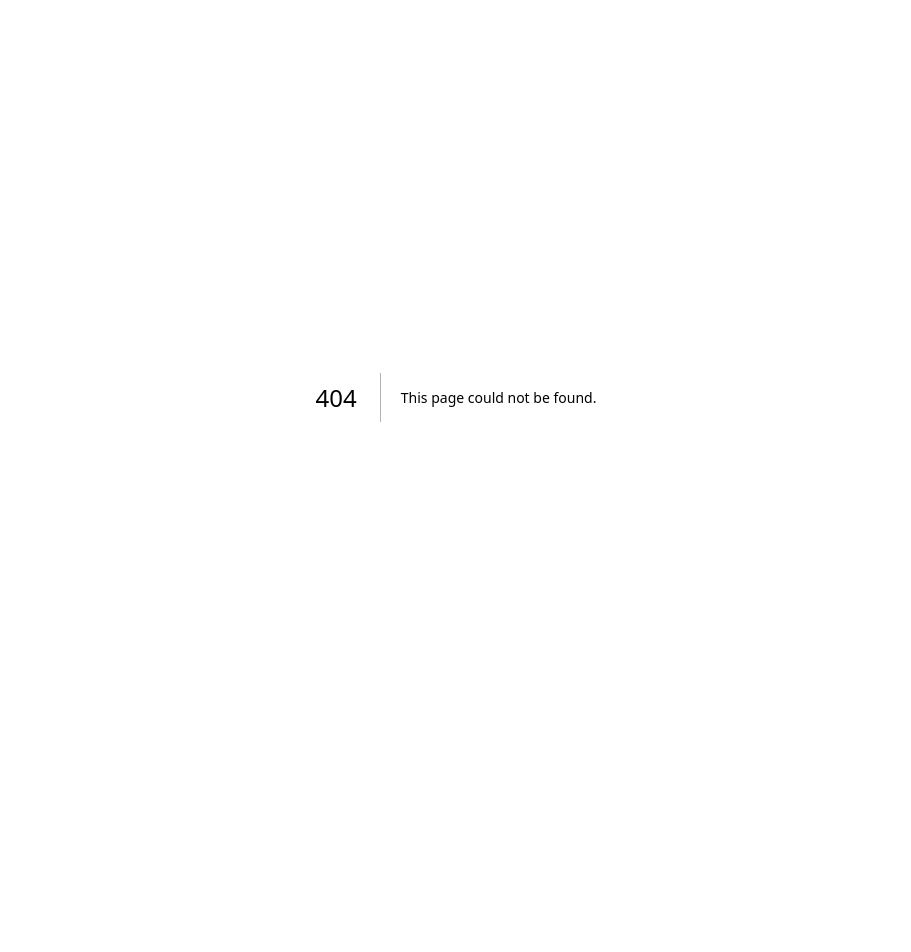
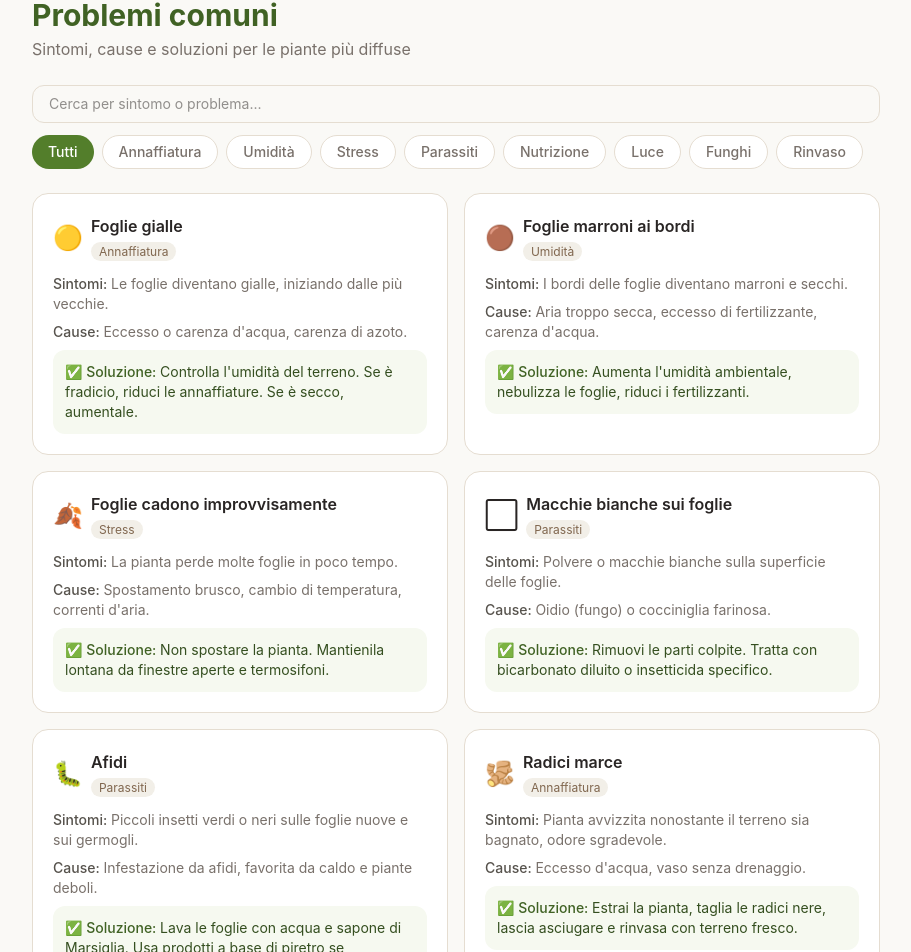
Before and after one commit to Muschio07/ai-garden-planner, a Next.js app: page /problems in a window 1280 px wide. Before the commit this address had no page. Shown: the part 100-1052 px from the top of the page, without its empty margins (184-1095 px from the left). Before the commit the page ends 929 px from the top, so only its background shows below. Built offline with nearby package versions, Linux system fonts and the light colour scheme.

Commit message:
feat: add problems page with search and category filter

```diff
--- /dev/null
+++ b/src/app/problems/data.ts
@@ -0,0 +1,149 @@
+export type Problem = {
+  id: string;
+  name: string;
+  category: string;
+  symptoms: string;
+  causes: string;
+  solution: string;
+  emoji: string;
+};
+
+export const problems: Problem[] = [
+  {
+    id: "1",
+    name: "Foglie gialle",
+    category: "Annaffiatura",
+    emoji: "🟡",
+    symptoms: "Le foglie diventano gialle, iniziando dalle più vecchie.",
+    causes: "Eccesso o carenza d'acqua, carenza di azoto.",
+    solution: "Controlla l'umidità del terreno. Se è fradicio, riduci le annaffiature. Se è secco, aumentale.",
+  },
+  {
+    id: "2",
+    name: "Foglie marroni ai bordi",
+    category: "Umidità",
+    emoji: "🟤",
+    symptoms: "I bordi delle foglie diventano marroni e secchi.",
+    causes: "Aria troppo secca, eccesso di fertilizzante, carenza d'acqua.",
+    solution: "Aumenta l'umidità ambientale, nebulizza le foglie, riduci i fertilizzanti.",
+  },
+  {
+    id: "3",
+    name: "Foglie cadono improvvisamente",
+    category: "Stress",
+    emoji: "🍂",
+    symptoms: "La pianta perde molte foglie in poco tempo.",
+    causes: "Spostamento brusco, cambio di temperatura, correnti d'aria.",
+    solution: "Non spostare la pianta. Mantienila lontana da finestre aperte e termosifoni.",
+  },
+  {
+    id: "4",
+    name: "Macchie bianche sui foglie",
+    category: "Parassiti",
+    emoji: "⬜",
+    symptoms: "Polvere o macchie bianche sulla superficie delle foglie.",
+    causes: "Oidio (fungo) o cocciniglia farinosa.",
+    solution: "Rimuovi le parti colpite. Tratta con bicarbonato diluito o insetticida specifico.",
+  },
+  {
+    id: "5",
+    name: "Afidi",
+    category: "Parassiti",
+    emoji: "🐛",
+    symptoms: "Piccoli insetti verdi o neri sulle foglie nuove e sui germogli.",
+    causes: "Infestazione da afidi, favorita da caldo e piante deboli.",
+    solution: "Lava le foglie con acqua e sapone di Marsiglia. Usa prodotti a base di piretro se necessario.",
+  },
+  {
+    id: "6",
+    name: "Radici marce",
+    category: "Annaffiatura",
+    emoji: "🫚",
+    symptoms: "Pianta avvizzita nonostante il terreno sia bagnato, odore sgradevole.",
+    causes: "Eccesso d'acqua, vaso senza drenaggio.",
+    solution: "Estrai la pianta, taglia le radici nere, lascia asciugare e rinvasa con terreno fresco.",
+  },
+  {
+    id: "7",
+    name: "Foglie raggrinzite",
+    category: "Annaffiatura",
+    emoji: "🥀",
+    symptoms: "Le foglie si arricciano o raggrinziscono.",
+    causes: "Carenza d'acqua o caldo eccessivo.",
+    solution: "Annaffia con regolarità e sposta la pianta lontano da fonti di calore diretto.",
+  },
+  {
+    id: "8",
+    name: "Crescita lenta o bloccata",
+    category: "Nutrizione",
+    emoji: "🐢",
+    symptoms: "La pianta non cresce o cresce pochissimo.",
+    causes: "Carenza di nutrienti, vaso troppo piccolo, poca luce.",
+    solution: "Fertilizza nella stagione giusta, considera il rinvaso e verifica l'esposizione alla luce.",
+  },
+  {
+    id: "9",
+    name: "Ragnatele sottili",
+    category: "Parassiti",
+    emoji: "🕷️",
+    symptoms: "Sottili fili simili a ragnatele tra le foglie, puntini chiari.",
+    causes: "Acaro ragnetto rosso, favorito da caldo e aria secca.",
+    solution: "Aumenta l'umidità, nebulizza le foglie, tratta con acaricida specifico.",
+  },
+  {
+    id: "10",
+    name: "Foglie pallide o decolorate",
+    category: "Luce",
+    emoji: "🌫️",
+    symptoms: "Le foglie perdono colore e diventano verde pallido o giallastre.",
+    causes: "Troppa poca luce.",
+    solution: "Sposta la pianta in un posto più luminoso, evitando però il sole diretto se non tollerato.",
+  },
+  {
+    id: "11",
+    name: "Foglie bruciate",
+    category: "Luce",
+    emoji: "🔥",
+    symptoms: "Macchie marroni o biancastre secche sulle foglie, soprattutto in estate.",
+    causes: "Esposizione diretta al sole nelle ore più calde.",
+    solution: "Sposta la pianta o usa una tenda ombreggiante nelle ore centrali della giornata.",
+  },
+  {
+    id: "12",
+    name: "Muffa sul terreno",
+    category: "Funghi",
+    emoji: "🍄",
+    symptoms: "Strato bianco o grigio sulla superficie del terreno.",
+    causes: "Eccesso di umidità, scarsa ventilazione.",
+    solution: "Rimuovi lo strato superficiale, riduci le annaffiature e migliora la ventilazione.",
+  },
+  {
+    id: "13",
+    name: "Pianta che si inclina",
+    category: "Luce",
+    emoji: "↗️",
+    symptoms: "La pianta cresce storta verso una direzione.",
+    causes: "Luce proveniente da un solo lato.",
+    solution: "Ruota il vaso di 180° ogni settimana per favorire una crescita uniforme.",
+  },
+  {
+    id: "14",
+    name: "Vaso troppo piccolo",
+    category: "Rinvaso",
+    emoji: "🪴",
+    symptoms: "Radici che escono dai fori, terreno che si asciuga troppo in fretta.",
+    causes: "La pianta ha superato le dimensioni del vaso.",
+    solution: "Rinvasa in un vaso 2-3 cm più grande con terreno fresco.",
+  },
+  {
+    id: "15",
+    name: "Cocciniglie",
+    category: "Parassiti",
+    emoji: "🔴",
+    symptoms: "Piccole macchie marroni o bianche attaccate a foglie e steli.",
+    causes: "Infestazione da cocciniglie, favorita da ambienti caldi e secchi.",
+    solution: "Rimuovi manualmente con un cotton fioc imbevuto di alcol, poi tratta con olio di neem.",
+  },
+];
+
+export const categories = [...new Set(problems.map((p) => p.category))];
--- /dev/null
+++ b/src/app/problems/page.tsx
@@ -0,0 +1,96 @@
+"use client";
+
+import { useState } from "react";
+import { problems, categories } from "./data";
+
+export default function ProblemsPage() {
+  const [filter, setFilter] = useState("Tutti");
+  const [search, setSearch] = useState("");
+
+  const filtered = problems.filter((p) => {
+    const matchCategory = filter === "Tutti" || p.category === filter;
+    const matchSearch =
+      p.name.toLowerCase().includes(search.toLowerCase()) ||
+      p.symptoms.toLowerCase().includes(search.toLowerCase());
+    return matchCategory && matchSearch;
+  });
+
+  return (
+    <div className="space-y-6">
+      <div>
+        <h1 className="text-3xl font-bold text-garden-700">Problemi comuni</h1>
+        <p className="text-stone-500 mt-1">
+          Sintomi, cause e soluzioni per le piante più diffuse
+        </p>
+      </div>
+
+      <div className="space-y-3">
+        <input
+          type="text"
+          value={search}
+          onChange={(e) => setSearch(e.target.value)}
+          placeholder="Cerca per sintomo o problema..."
+          className="w-full border border-sand-200 rounded-xl px-4 py-2 text-sm focus:outline-none focus:border-garden-400"
+        />
+
+        <div className="flex gap-2 flex-wrap">
+          {["Tutti", ...categories].map((cat) => (
+            <button
+              key={cat}
+              onClick={() => setFilter(cat)}
+              className={`px-4 py-1.5 rounded-full text-sm font-medium transition-colors ${
+                filter === cat
+                  ? "bg-garden-600 text-white"
+                  : "bg-white border border-sand-200 text-stone-500 hover:border-garden-400"
+              }`}
+            >
+              {cat}
+            </button>
+          ))}
+        </div>
+      </div>
+
+      {filtered.length === 0 ? (
+        <div className="bg-white rounded-2xl border border-sand-200 p-12 text-center">
+          <div className="text-5xl mb-4">🔍</div>
+          <h2 className="font-semibold text-stone-700">Nessun risultato</h2>
+          <p className="text-stone-400 text-sm mt-1">Prova con un altro termine</p>
+        </div>
+      ) : (
+        <div className="grid grid-cols-1 sm:grid-cols-2 gap-4">
+          {filtered.map((problem) => (
+            <div
+              key={problem.id}
+              className="bg-white rounded-2xl border border-sand-200 p-5 space-y-3 hover:border-garden-300 transition-all"
+            >
+              <div className="flex items-center gap-2">
+                <span className="text-2xl">{problem.emoji}</span>
+                <div>
+                  <h2 className="font-semibold text-stone-800">{problem.name}</h2>
+                  <span className="text-xs bg-sand-100 text-sand-700 px-2 py-0.5 rounded-full">
+                    {problem.category}
+                  </span>
+                </div>
+              </div>
+
+              <div className="space-y-2 text-sm">
+                <div>
+                  <span className="font-medium text-stone-600">Sintomi: </span>
+                  <span className="text-stone-500">{problem.symptoms}</span>
+                </div>
+                <div>
+                  <span className="font-medium text-stone-600">Cause: </span>
+                  <span className="text-stone-500">{problem.causes}</span>
+                </div>
+                <div className="bg-garden-50 rounded-xl p-3">
+                  <span className="font-medium text-garden-700">✅ Soluzione: </span>
+                  <span className="text-garden-800">{problem.solution}</span>
+                </div>
+              </div>
+            </div>
+          ))}
+        </div>
+      )}
+    </div>
+  );
+}
```
